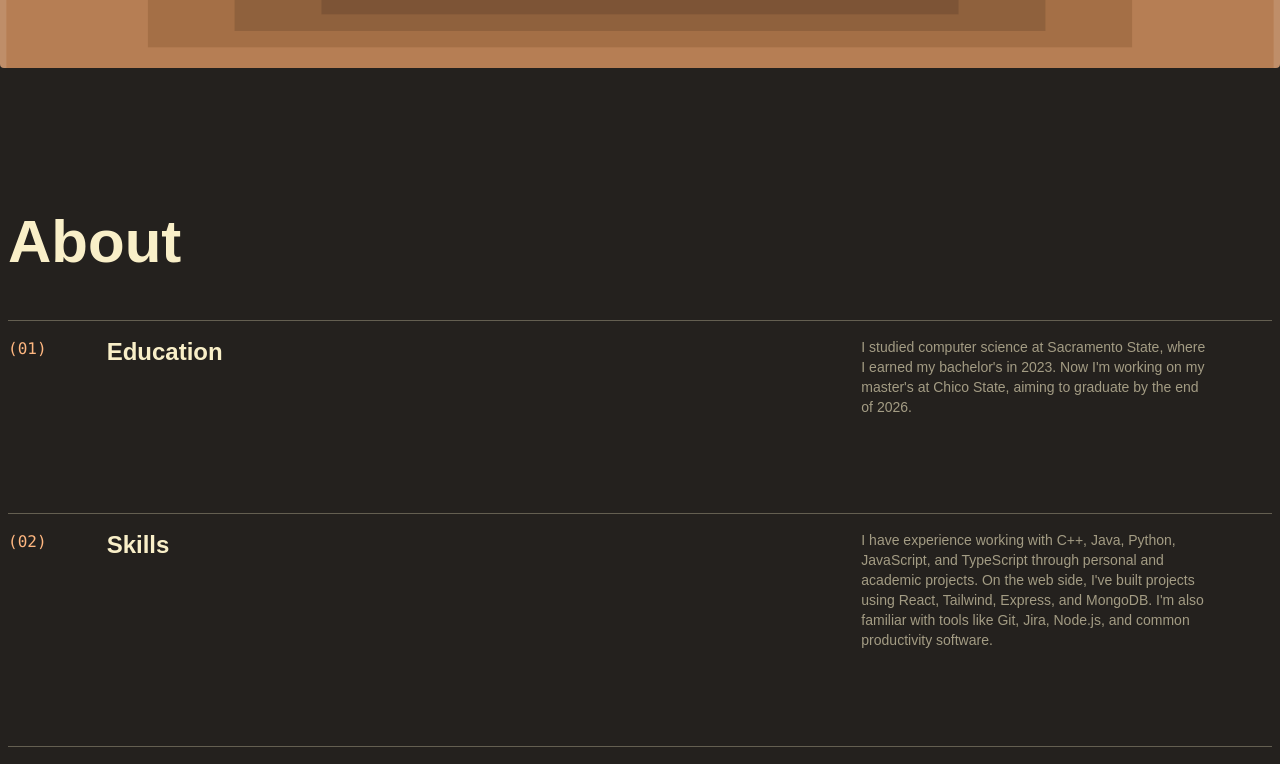
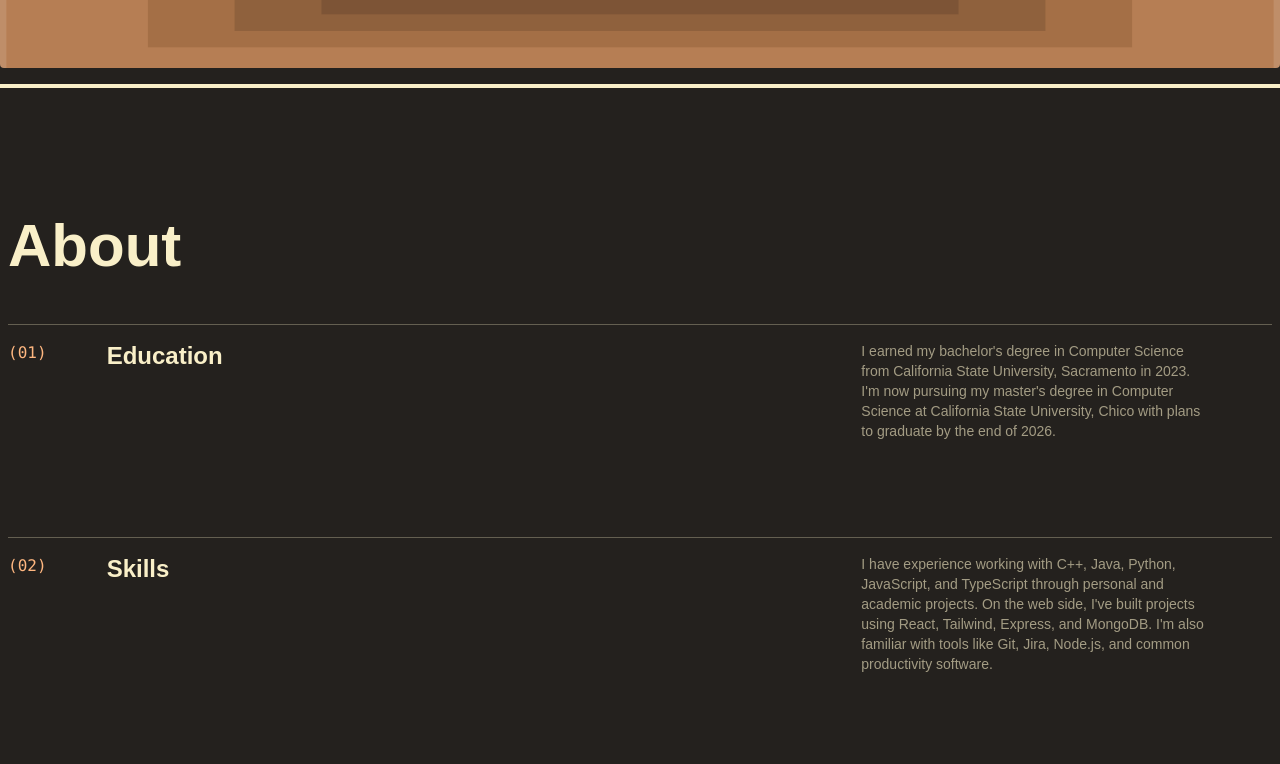
Before and after one commit to alex-escobar-h/portfolio, a Next.js app: page / in a window 1280 px wide. Shown: the part 716-1480 px from the top of the page. Built offline with nearby package versions, Linux system fonts and the light colour scheme; a web font is replaced by a local one.

Commit message:
Make changes to BioItem, border in footer, and type in hero

```diff
--- a/app/page.tsx
+++ b/app/page.tsx
@@ -16,7 +16,7 @@ export default function Home() {
       <div className='relative'>
         <main
           id='main'
-          className='relative z-20 bg-base-100 pb-48'
+          className='relative z-20 bg-base-100 pb-48 border-t-4 border-b-4'
         >
           <About />
           <Project />
--- a/components/Hero.tsx
+++ b/components/Hero.tsx
@@ -35,7 +35,7 @@ export default function Hero() {
         <div className='flex justify-between p-2'>
           <span className='text-[12px] font-light'>CS Grad Student</span>
           <span className='text-[12px] font-light'>
-            Based in Sacramento ,CA
+            Based in Sacramento, CA
           </span>
           <span className='text-[12px] font-light'>Aspiring Dev</span>
         </div>
--- a/components/about/BioItem.tsx
+++ b/components/about/BioItem.tsx
@@ -66,7 +66,7 @@ export default function BioItem({ id, title, content }: Bio) {
       {/* HR End ------------------------- */}
 
       {/* Header Start ------------------- */}
-      <header className='bio-header flex gap-4 md:gap-0 md:grid md:grid-cols-subgrid md:row-start-2 md:col-start-1 md:col-span-3 overflow-hidden'>
+      <header className='bio-header flex gap-4 md:gap-0 md:grid md:grid-cols-subgrid md:row-start-2 md:col-start-1 md:col-span-5 overflow-hidden'>
         <Accent className='bio-id text-start font-mono font-light md:col-start-1 md:col-span-1 '>
           ({formatID(id)})
         </Accent>
--- a/components/footer/Footer.tsx
+++ b/components/footer/Footer.tsx
@@ -43,7 +43,7 @@ export default function Footer() {
   return (
     <footer
       ref={footerRef}
-      className='pt-section border-b-8 sm:border-b-[0.75rem] md:border-b-[1.5rem] lg:border-b-[2rem] bg-base-100 h-screen flex flex-col justify-end sticky bottom-0 left-0'
+      className='pt-section h-screen flex flex-col justify-end sticky bottom-0 left-0 bg-base-100'
     >
       <div>
         <div>
--- a/utils/data.ts
+++ b/utils/data.ts
@@ -25,7 +25,7 @@ export const BIO_LIST: Bio[] = [
     id: 1,
     title: "Education",
     content:
-      "I studied computer science at Sacramento State, where I earned my bachelor's in 2023. Now I'm working on my master's at Chico State, aiming to graduate by the end of 2026.",
+      "I earned my bachelor's degree in Computer Science from California State University, Sacramento in 2023. I'm now pursuing my master's degree in Computer Science at California State University, Chico with plans to graduate by the end of 2026.",
   },
   {
     id: 2,
```
